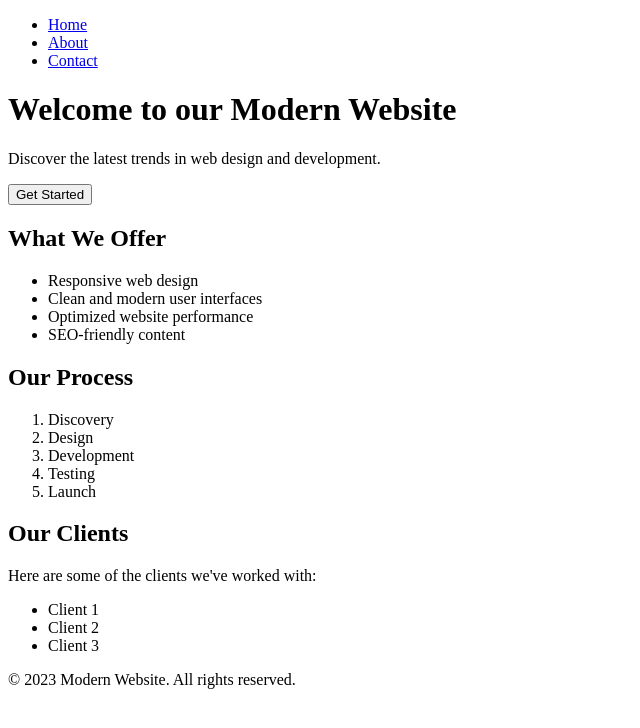
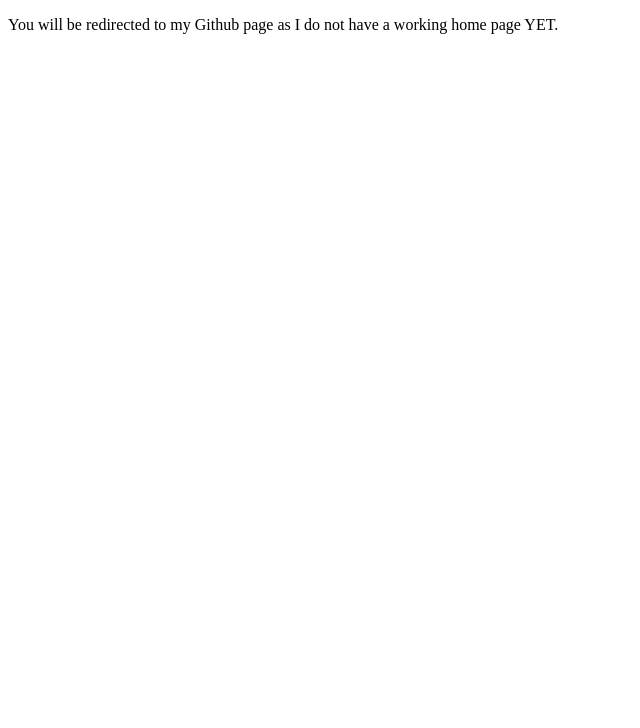
Before and after one commit to niceEli/niceeli.github.io, a plain HTML site: page index.html in a window 1280 px wide. Shown: the whole page, without its empty margins (0-640 px from the left). Drawn offline with Linux system fonts and the light colour scheme.

Commit message:
nvm im bad at html

```diff
--- a/index.html
+++ b/index.html
@@ -1,56 +1,9 @@
 <!DOCTYPE html>
 <html>
   <head>
-    <meta charset="UTF-8">
-    <title>Modern Website</title>
-    <link rel="stylesheet" href="style.css">
+    <meta http-equiv="refresh" content="7; url='https://github.com/niceEli'" />
   </head>
   <body>
-    <header>
-      <nav>
-        <ul>
-          <li><a href="#">Home</a></li>
-          <li><a href="#">About</a></li>
-          <li><a href="#">Contact</a></li>
-        </ul>
-      </nav>
-      <h1>Welcome to our Modern Website</h1>
-      <p>Discover the latest trends in web design and development.</p>
-      <button>Get Started</button>
-    </header>
-    <main>
-      <section>
-        <h2>What We Offer</h2>
-        <ul>
-          <li>Responsive web design</li>
-          <li>Clean and modern user interfaces</li>
-          <li>Optimized website performance</li>
-          <li>SEO-friendly content</li>
-        </ul>
-      </section>
-      <section>
-        <h2>Our Process</h2>
-        <ol>
-          <li>Discovery</li>
-          <li>Design</li>
-          <li>Development</li>
-          <li>Testing</li>
-          <li>Launch</li>
-        </ol>
-      </section>
-      <section>
-        <h2>Our Clients</h2>
-        <p>Here are some of the clients we've worked with:</p>
-        <ul>
-          <li>Client 1</li>
-          <li>Client 2</li>
-          <li>Client 3</li>
-        </ul>
-      </section>
-    </main>
-    <footer>
-      <p>&copy; 2023 Modern Website. All rights reserved.</p>
-    </footer>
-    <script src="script.js"></script>
+    <p>You will be redirected to my Github page as I do not have a working home page YET.</p>
   </body>
 </html>
--- a/script.js
+++ /dev/null
@@ -1,18 +0,0 @@
-// When the "Get Started" button is clicked, scroll to the main content
-const button = document.querySelector("button");
-button.addEventListener("click", () => {
-  const main = document.querySelector("main");
-  main.scrollIntoView({ behavior: "smooth" });
-});
-
-// When the user scrolls down, hide the navigation bar
-let prevScrollPos = window.pageYOffset;
-window.addEventListener("scroll", () => {
-  const currentScrollPos = window.pageYOffset;
-  if (prevScrollPos > currentScrollPos) {
-    document.querySelector("header").style.top = "0";
-  } else {
-    document.querySelector("header").style.top = "-80px";
-  }
-  prevScrollPos = currentScrollPos;
-});
--- a/styles.css
+++ /dev/null
@@ -1,85 +0,0 @@
-* {
-  box-sizing: border-box;
-  margin: 0;
-  padding: 0;
-}
-
-body {
-  font-family: Arial, sans-serif;
-  font-size: 16px;
-  line-height: 1.5;
-}
-
-header {
-  background-color: #f2f2f2;
-  padding: 40px;
-  text-align: center;
-}
-
-nav ul {
-  list-style: none;
-  margin: 0;
-  padding: 0;
-}
-
-nav li {
-  display: inline-block;
-  margin-right: 20px;
-}
-
-nav li:last-child {
-  margin-right: 0;
-}
-
-nav a {
-  color: #333;
-  text-decoration: none;
-}
-
-h1 {
-  font-size: 48px;
-  margin-top: 40px;
-}
-
-p {
-  font-size: 24px;
-  margin-top: 20px;
-}
-
-button {
-  background-color: #333;
-  border: none;
-  color: #fff;
-  font-size: 18px;
-  padding: 10px 20px;
-  margin-top: 20px;
-  cursor: pointer;
-}
-
-button:hover {
-  background-color: #555;
-}
-
-main {
-  padding: 40px;
-}
-
-section {
-  margin-bottom: 40px;
-}
-
-h2 {
-  font-size: 32px;
-  margin-bottom: 20px;
-}
-
-ul, ol {
-  margin-left: 40px;
-}
-
-footer {
-  background-color: #333;
-  color: #fff;
-  padding: 20px;
-  text-align: center;
-}
```
Also changed, not shown: tailwind.config.js (deleted, +0 -8 lines), 1 other file.
